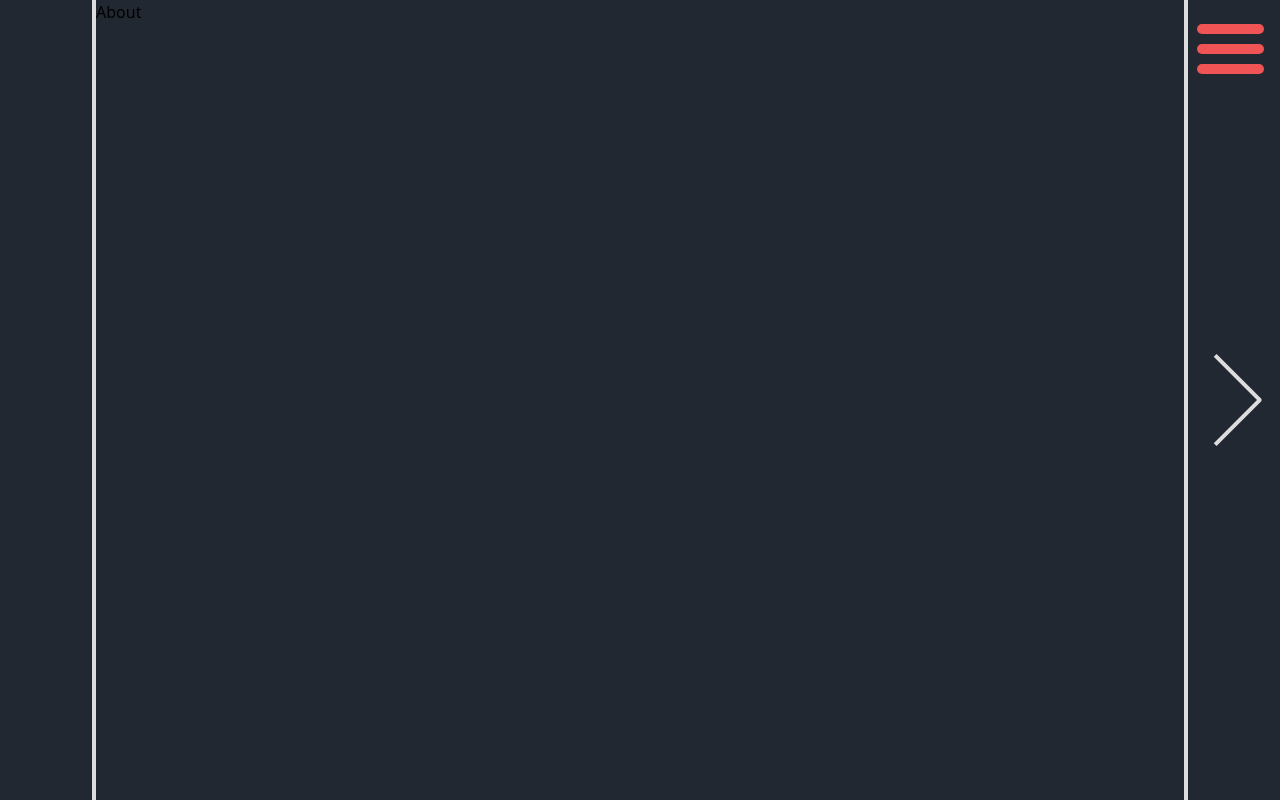
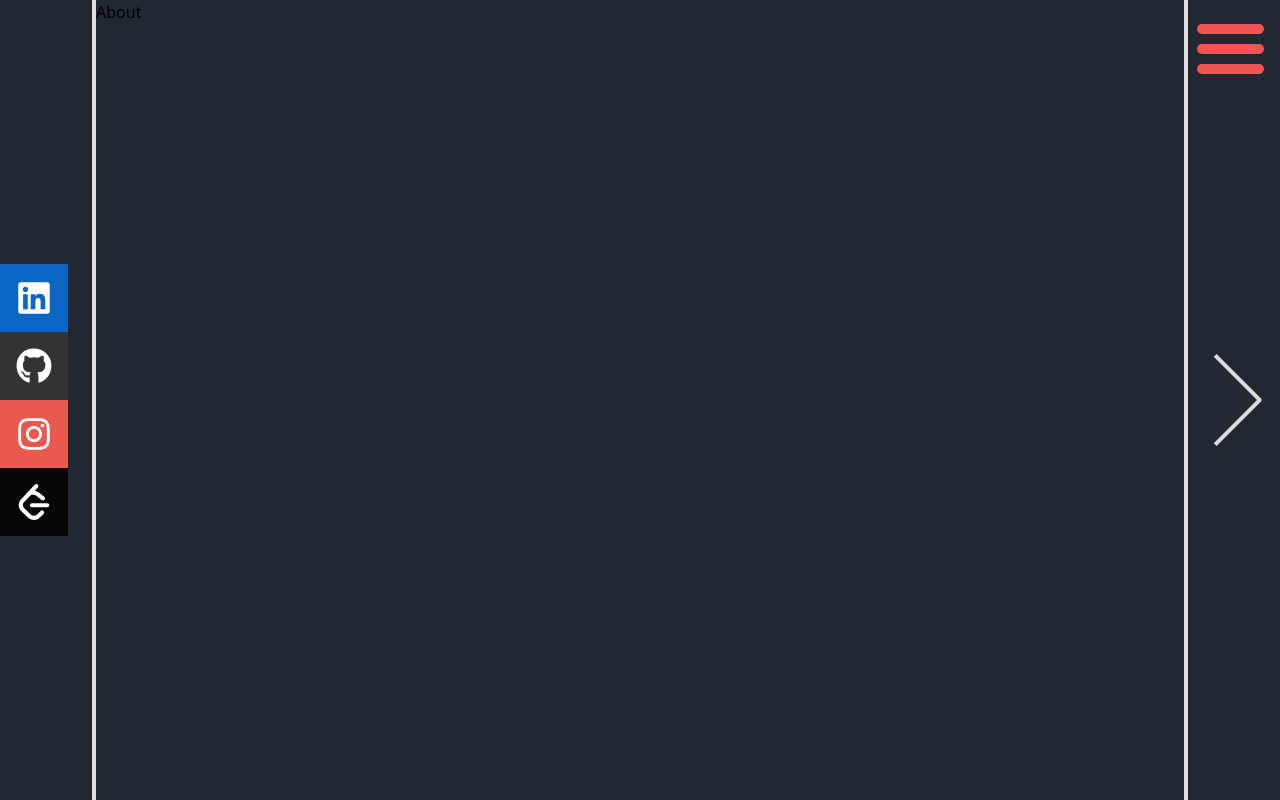
Before and after one commit to anmoljhamb/portfolio, a Next.js app in the folder new_version/: page /about in a window 1280 px wide. Built offline with nearby package versions, Linux system fonts and the light colour scheme.

Commit message:
added data, and leetcode

```diff
--- a/new_version/app/(pages)/Arrows.tsx
+++ b/new_version/app/(pages)/Arrows.tsx
@@ -1,9 +1,10 @@
 "use client";
 
 import Arrow from "@/app/components/Arrow";
-import { useEffect, useMemo, useState } from "react";
+import Socials from "@/app/components/Socials";
+import { redirect, usePathname } from "next/navigation";
+import { useMemo } from "react";
 import { allRoutes } from "./routes";
-import { redirect, usePathname } from "next/navigation";
 
 const Arrows = () => {
   const pathname = usePathname();
@@ -33,6 +34,7 @@ const Arrows = () => {
 
   return (
     <>
+      {currentIndex === 0 && <Socials />}
       {currentIndex > 0 && <Arrow reverse onClick={handleDecrement} />}
       {currentIndex < allRoutes.length - 1 && (
         <Arrow onClick={handleIncrement} />
--- a/new_version/app/(pages)/layout.tsx
+++ b/new_version/app/(pages)/layout.tsx
@@ -1,9 +1,9 @@
+import MenuIcon from "@/app/components/MenuIcon";
+import "@/app/globals.css";
+import { clsx } from "clsx";
 import type { Metadata } from "next";
 import { Geist, Geist_Mono } from "next/font/google";
-import "@/app/globals.css";
-import { clsx } from "clsx";
 import Arrows from "./Arrows";
-import MenuIcon from "@/app/components/MenuIcon";
 
 const geistSans = Geist({
   variable: "--font-geist-sans",
--- /dev/null
+++ b/new_version/app/components/Socials.tsx
@@ -0,0 +1,69 @@
+import { Social } from "@/app/types";
+import { clsx } from "clsx";
+import { FaGithub, FaInstagram } from "react-icons/fa";
+import { FaLinkedin } from "react-icons/fa6";
+import {
+  GITHUB_URL,
+  INSTAGRAM_URL,
+  LEETCODE_URL,
+  LINKEDIN_URL,
+} from "@/app/data/socials";
+import { SiLeetcode } from "react-icons/si";
+
+const socials: Social[] = [
+  {
+    link: LINKEDIN_URL,
+    color: "#0A66C2",
+    icon: <FaLinkedin />,
+  },
+  {
+    link: GITHUB_URL,
+    color: "#333",
+    icon: <FaGithub />,
+  },
+  {
+    link: INSTAGRAM_URL,
+    color: "#e95950",
+    icon: <FaInstagram />,
+  },
+  {
+    link: LEETCODE_URL,
+    color: "#070706",
+    icon: <SiLeetcode />,
+  },
+];
+
+const Socials = () => {
+  return (
+    <div className="absolute top-1/2 -translate-y-1/2 z-10">
+      {socials.map((social) => {
+        console.log(social.color);
+        return (
+          <a
+            key={social.link}
+            rel="noreferrer"
+            target="_blank"
+            href={social.link}
+          >
+            <div
+              key={social.link}
+              className={clsx(
+                "px-4 py-4 text-4xl text-white",
+                "pl-10 -translate-x-6",
+                "hover:translate-x-0",
+                "ease-in-out duration-400 transition-all",
+              )}
+              style={{
+                backgroundColor: social.color,
+              }}
+            >
+              {social.icon}
+            </div>
+          </a>
+        );
+      })}
+    </div>
+  );
+};
+
+export default Socials;
--- /dev/null
+++ b/new_version/app/data/socials.ts
@@ -0,0 +1,4 @@
+export const LINKEDIN_URL = "https://linkedin.com/in/anmoljhamb" as const;
+export const INSTAGRAM_URL = "https://instagram.com/heyitsanmolj" as const;
+export const GITHUB_URL = "https://github.com/anmoljhamb" as const;
+export const LEETCODE_URL = "https://leetcode.com/anmoljhamb" as const;
--- /dev/null
+++ b/new_version/app/types.ts
@@ -0,0 +1,7 @@
+import React from "react";
+
+export type Social = {
+  link: `https://${string}`;
+  color: `#${string}`;
+  icon: React.ReactNode;
+};
--- a/new_version/package.json
+++ b/new_version/package.json
@@ -13,6 +13,7 @@
     "next": "15.4.4",
     "react": "19.1.0",
     "react-dom": "19.1.0",
+    "react-icons": "^5.5.0",
     "react-spinners": "^0.17.0"
   },
   "devDependencies": {
```
Also changed, not shown: 1 other file (tests, documents, lock files or other folders).
